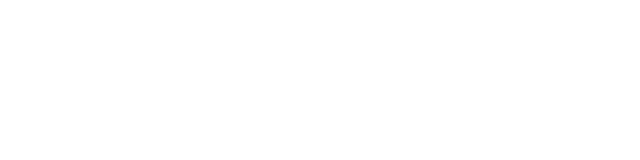
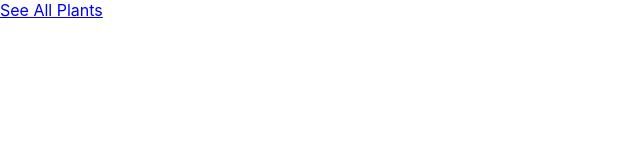
Before and after one commit to RaquelFraktas/plantiverse-frontend, a React (Create React App) app: page / in a window 1280 px wide. Shown: the top 160 px of the page, without its empty margins (0-640 px from the left). Built offline with nearby package versions, Linux system fonts and the light colour scheme.

Commit message:
add navigationbar

```diff
--- a/src/App.js
+++ b/src/App.js
@@ -1,16 +1,17 @@
 // import logo from './logo.svg';
 import './App.css';
-import { PlantIndex, PlantShow } from './components/indexExports'
+import { PlantIndex, PlantShow, Navbar } from './components/indexExports'
 import { Switch, Route } from 'react-router-dom'
 
 function App() {
   return (
-    <div className="App">
+    <>
+    <Navbar/>
       <Switch>
       <Route path="/plants/:id"> <PlantShow/> </Route>
         <Route path="/plants"> <PlantIndex/> </Route>
       </Switch>
-    </div>
+    </>
   );
 }
 
--- /dev/null
+++ b/src/components/Nav.js
@@ -0,0 +1,7 @@
+import { NavLink } from 'react-router-dom'
+
+export default function Navbar(){
+  return <nav>
+    <NavLink to='/plants'>See All Plants</NavLink>
+  </nav>
+}
--- a/src/components/indexExports.js
+++ b/src/components/indexExports.js
@@ -1,3 +1,4 @@
 export {default as PlantCard } from './PlantCard' ;
 export {default as PlantShow } from './PlantShow' ;
 export {default as PlantIndex } from '../containers/PlantIndex'
+export {default as Navbar } from './Nav'
```
